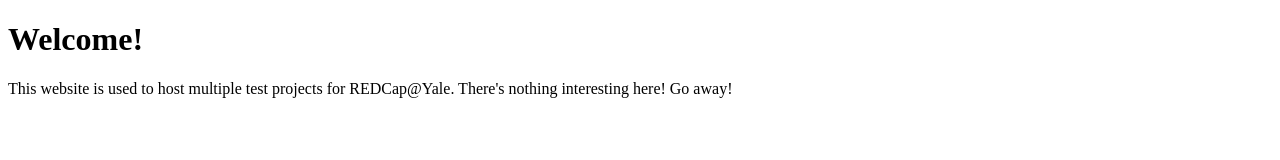
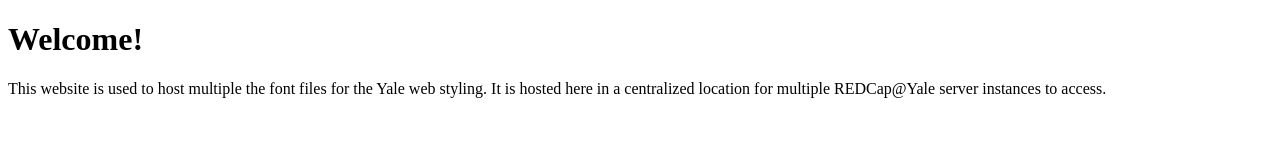
Before and after one commit to AndrewPoppe/yale-fonts, a plain HTML site: page index.html in a window 1280 px wide. Drawn offline with Linux system fonts and the light colour scheme.

Commit message:
Makes index.html friendlier

```diff
--- a/index.html
+++ b/index.html
@@ -2,10 +2,10 @@
 <html lang="en" dir="ltr">
   <head>
     <meta charset="utf-8">
-    <title>REDCap@Yale Host</title>
+    <title>REDCap@Yale Host for Yale Fonts</title>
   </head>
   <body>
     <h1>Welcome!</h1>
-    <p>This website is used to host multiple test projects for REDCap@Yale. There's nothing interesting here! Go away!</p>
+    <p>This website is used to host multiple the font files for the Yale web styling. It is hosted here in a centralized location for multiple REDCap@Yale server instances to access.</p>
   </body>
 </html>
```
